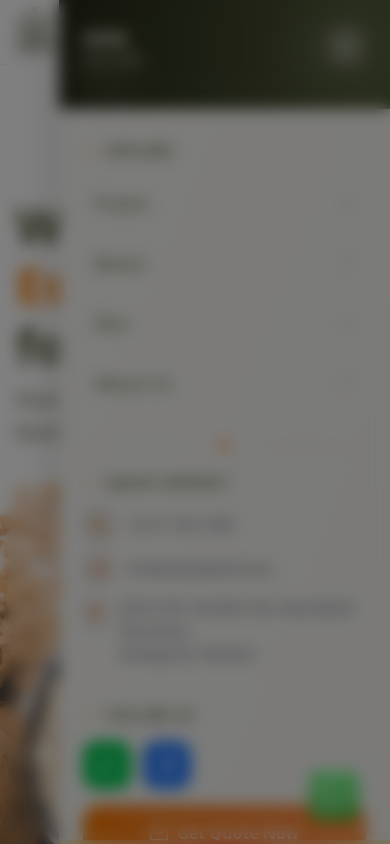
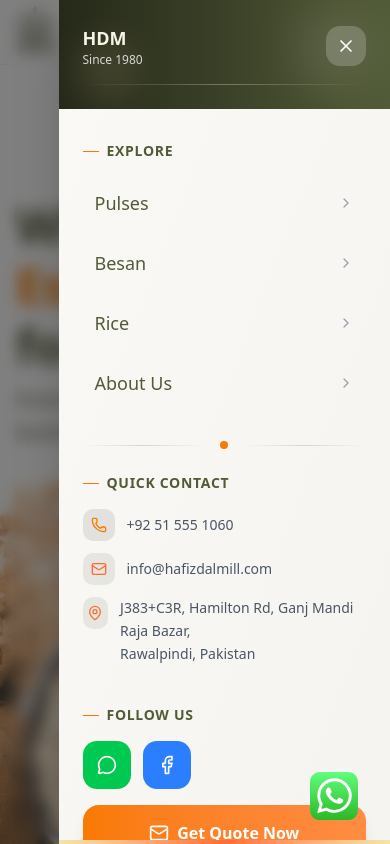
Before and after one commit to menoo-o/hdm, a Next.js app: page / in a window 390 px wide. Both pictures are taken after a click on the button 354 px from the left and 32 px from the top of the page. Shown: the top 844 px of the page. Built offline with nearby package versions, Linux system fonts and the light colour scheme.

Commit message:
nav changes t4.1

```diff
--- a/components/Navbar-block/MobileNav.tsx
+++ b/components/Navbar-block/MobileNav.tsx
@@ -39,7 +39,7 @@ export default function MobileHamburgerMenu({ isMenuOpen, closeMenu, openContact
   return (
     <>
       {/* Backdrop */}
-      <div className={`fixed  md:hidden inset-0 bg-black/50 backdrop-blur-sm z-1200 transition-opacity duration-300 ${ isMenuOpen ? "opacity-100" : "opacity-0 pointer-events-none" }`}  onClick={closeMenu} />
+      <div className={`fixed  md:hidden inset-0 bg-black/50 backdrop-blur-sm z-50 transition-opacity duration-300 ${ isMenuOpen ? "opacity-100" : "opacity-0 pointer-events-none" }`}  onClick={closeMenu} />
 
       {/* Side sheet menu */}
       <aside
```
